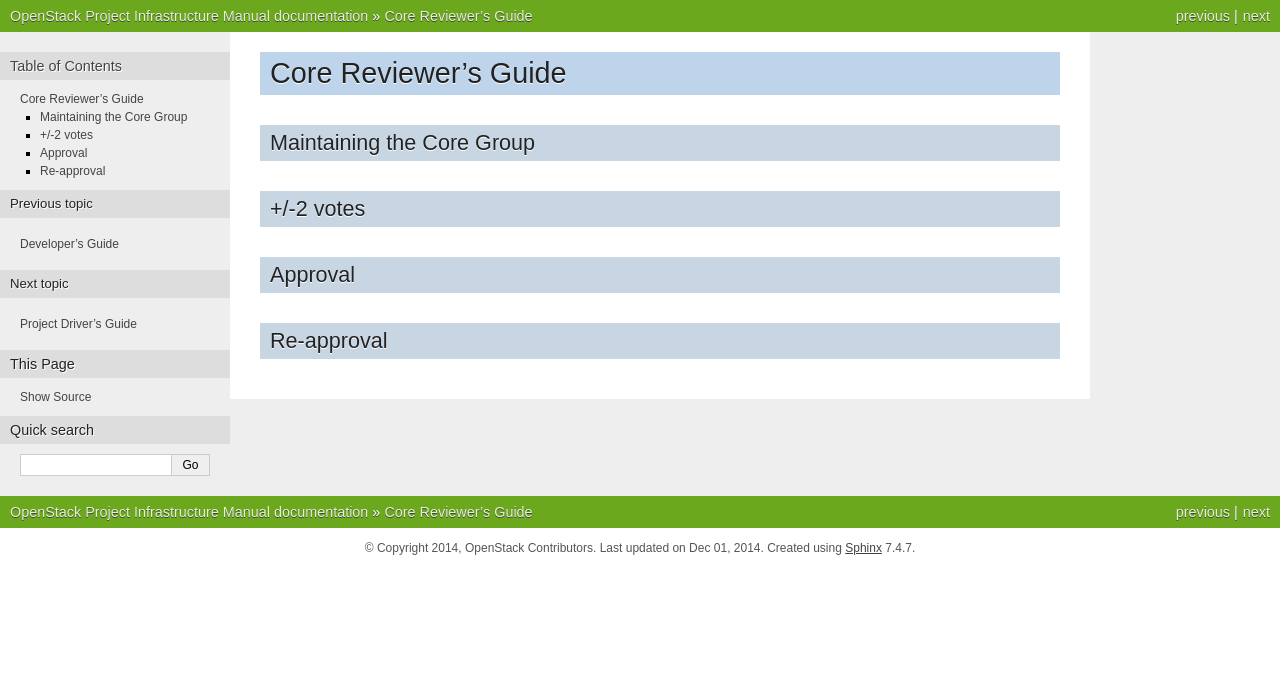
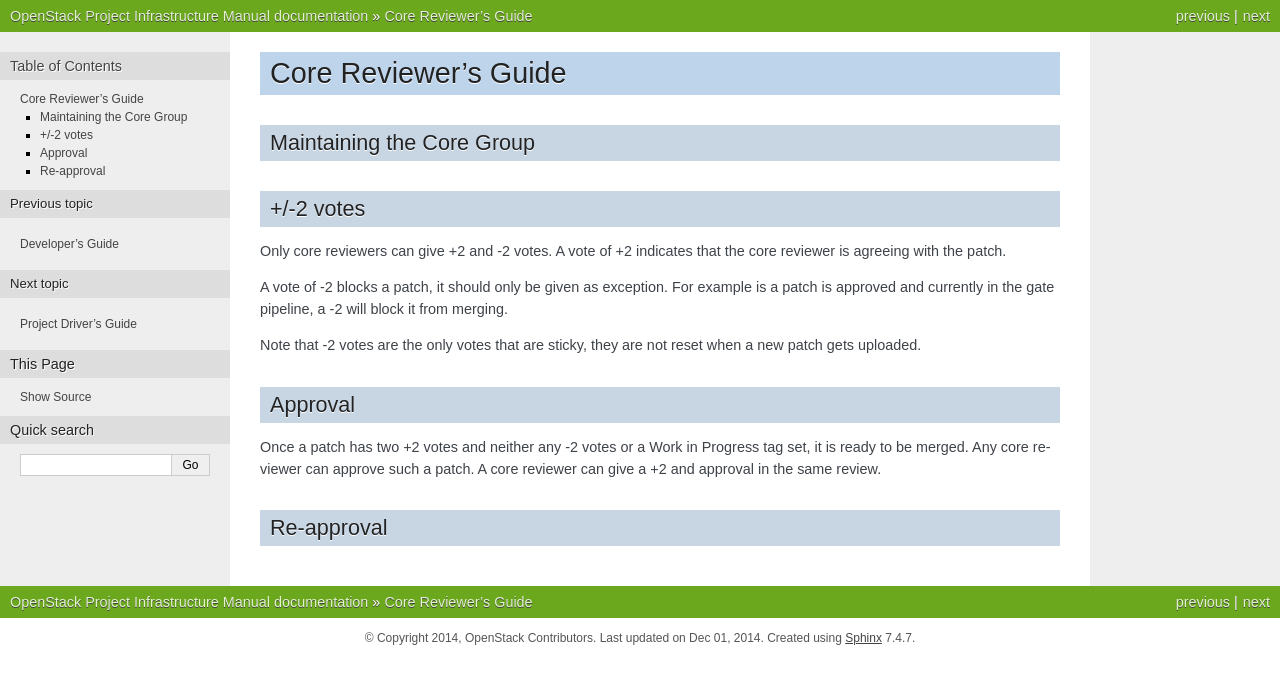
Before and after one commit to openstack-archive/infra-manual, a Sphinx documentation site: the page built from doc/source/core.rst, in a window 1280 px wide. Shown: the top 684 px of the page. Built offline with Sphinx 7.4.7, drawn with Linux system fonts in a browser that asks for light colours.

Commit message:
Core revier: Add +-2, approval
Add brief content for core reviewers.

Change-Id: I8848a186c140296c2a70242c1e16a2f28f6e9950

```diff
--- a/doc/source/core.rst
+++ b/doc/source/core.rst
@@ -10,9 +10,23 @@
 
 +/-2 votes
 ==========
+Only core reviewers can give +2 and -2 votes. A vote of +2 indicates
+that the core reviewer is agreeing with the patch.
+
+A vote of -2 blocks a patch, it should only be given as exception.
+For example is a patch is approved and currently in the gate pipeline,
+a -2 will block it from merging.
+
+Note that -2 votes are the only votes that are sticky, they are not
+reset when a new patch gets uploaded.
 
 Approval
 ========
 
+Once a patch has two +2 votes and neither any -2 votes or a Work in
+Progress tag set, it is ready to be merged. Any core reviewer can
+approve such a patch. A core reviewer can give a +2 and approval in
+the same review.
+
 Re-approval
 ===========
```
